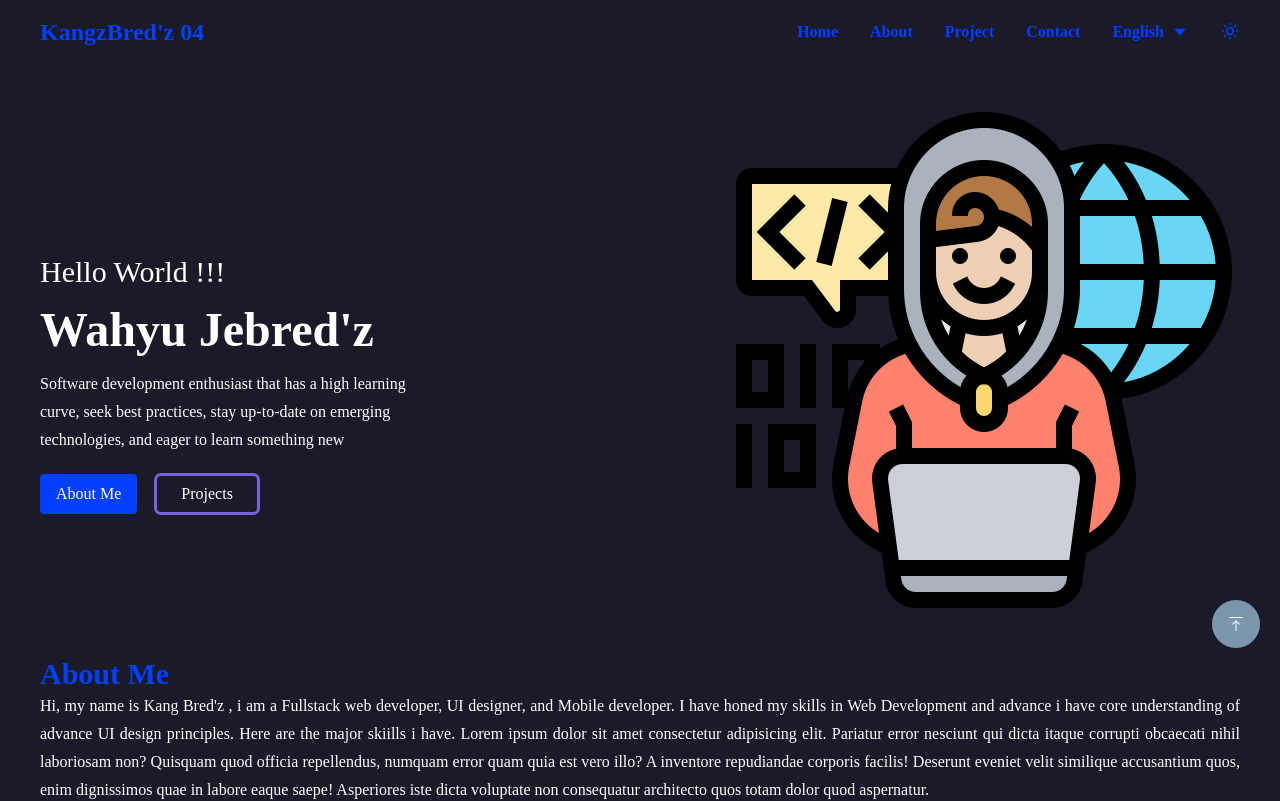
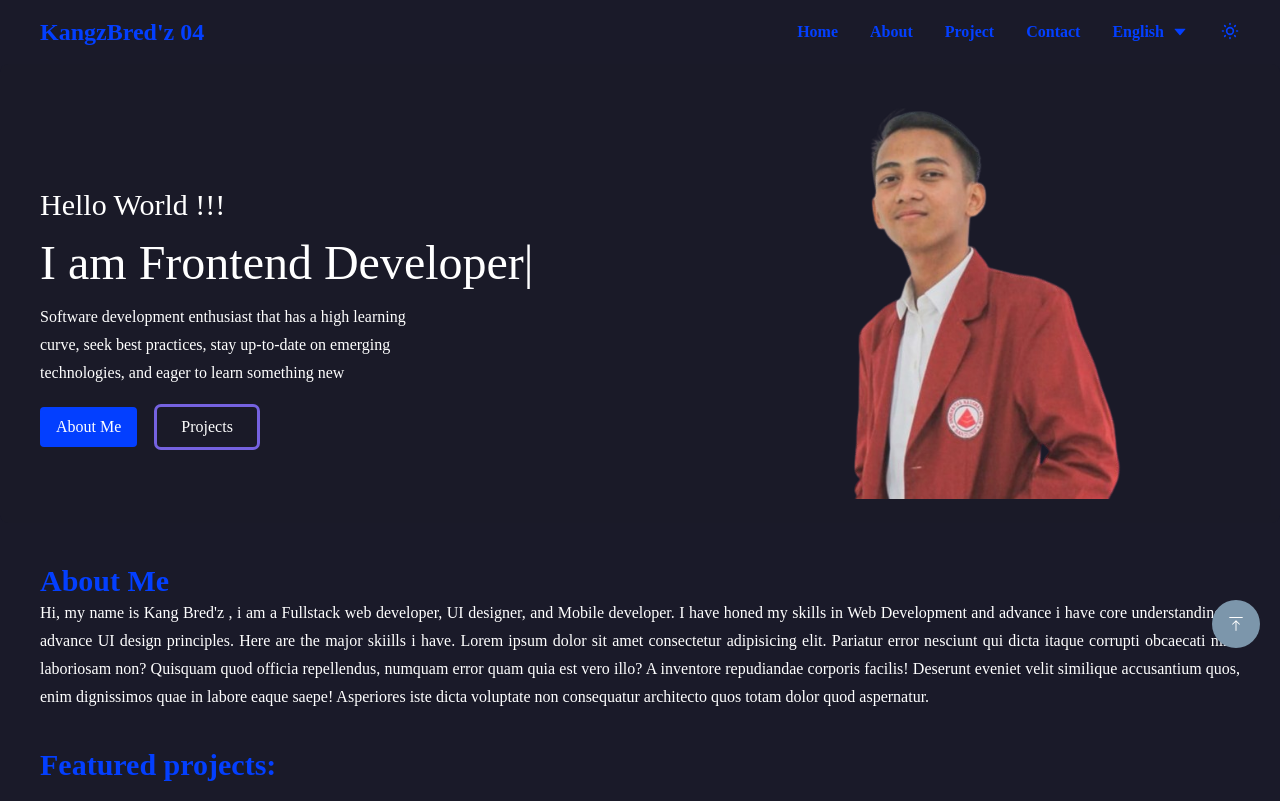
Before and after one commit to kangzBredz04/kangbredz-website-portofolio, a React (Vite) app: page / in a window 1280 px wide. Shown: the top 801 px of the page. Built offline with nearby package versions, Linux system fonts and the light colour scheme; a web font is replaced by a local one.

Commit message:
update tampilan home

```diff
--- a/src/components/Home.jsx
+++ b/src/components/Home.jsx
@@ -1,52 +1,68 @@
 import { useContext } from "react";
 import { ThemeContext, translate } from "../App";
+import Typical from "react-typical";
+import kangBredzImage from "../../public/bg-home.png"; // Adjust the path to your uploaded image
 
 export default function Home() {
-  const { theme, setTheme, language, setLanguage } = useContext(ThemeContext);
+  const { theme, language } = useContext(ThemeContext);
+
   return (
     <div
-      className={`  md:h-full bg-[#1a1a29] ${
+      className={`w-full bg-cover bg-center ${
         theme === "dark" ? "bg-[#1a1a29] text-white" : "bg-white text-black"
       } mb-10`}
       id="home"
     >
       <div
-        className={`m-10 flex flex-col md:flex-row items-center justify-between `}
+        className={`w-full h-full flex flex-col md:flex-row items-center justify-between bg-opacity-50 ${
+          theme === "dark"
+            ? "bg-[#1a1a29] bg-opacity-75"
+            : "bg-white bg-opacity-75"
+        } p-6 rounded-lg`}
       >
         {/* Text */}
         <div
-          className={`${
-            theme === "dark" ? "bg-[#1a1a29] text-white" : "bg-white text-black"
+          className={`text-center md:text-left p-4 ${
+            theme === "dark" ? "text-white" : "text-black"
           }`}
         >
           <h6 className="text-3xl mt-12">{translate[language].hello}</h6>
-          <h1 className="font-semibold text-3xl md:text-5xl my-4">
-            Wahyu Jebred'z
+          <h1 className="font-medium text-3xl md:text-5xl my-4">
+            I am{" "}
+            <Typical
+              loop={Infinity}
+              wrapper="span"
+              steps={[
+                "Backend Developer",
+                2000,
+                "Frontend Developer",
+                2000,
+                "Fullstack Developer",
+                2000,
+              ]}
+            />
           </h1>
           <p className="md:w-96 leading-7">{translate[language].words}</p>
 
           {/* Buttons */}
-          <div className="mt-5">
+          <div className="mt-5 flex justify-center md:justify-start">
             <button
               className="btn bg-primary py-2 px-4 text-white rounded
             hover:bg-white hover:text-primary transition-all duration-500"
             >
               {translate[language].aboutMe}
             </button>
-            <button className="btn outline px-6 py-1.5 rounded border-none  ml-5">
+            <button className="btn outline px-6 py-1.5 rounded border-none ml-5">
               {translate[language].projek2}
             </button>
           </div>
         </div>
 
         {/* Image Kang Bred'z */}
-        <div className="order-first md:order-last relative">
-          <img src="/KangBredz.png" alt="" />
+        <div className="order-first md:order-last relative hidden md:block w-1/3 mr-28">
+          <img src={kangBredzImage} alt="Kang Bred'z" />
         </div>
       </div>
-
-      {/* Divider */}
-      {/* <div className="w-full h-24 bg-[#181824] mx-auto absolute left-0 hidden md:block"></div> */}
     </div>
   );
 }
```
